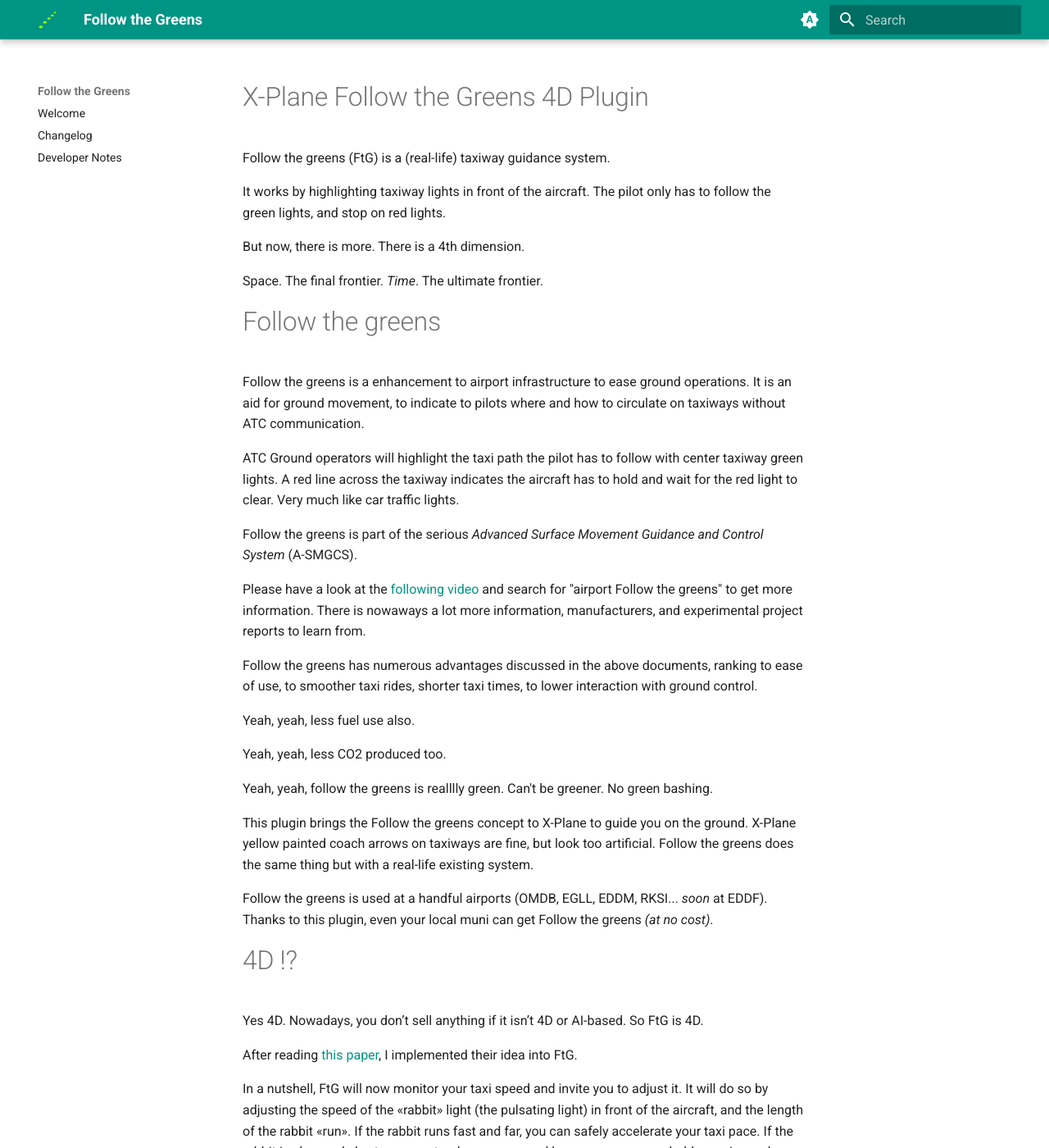
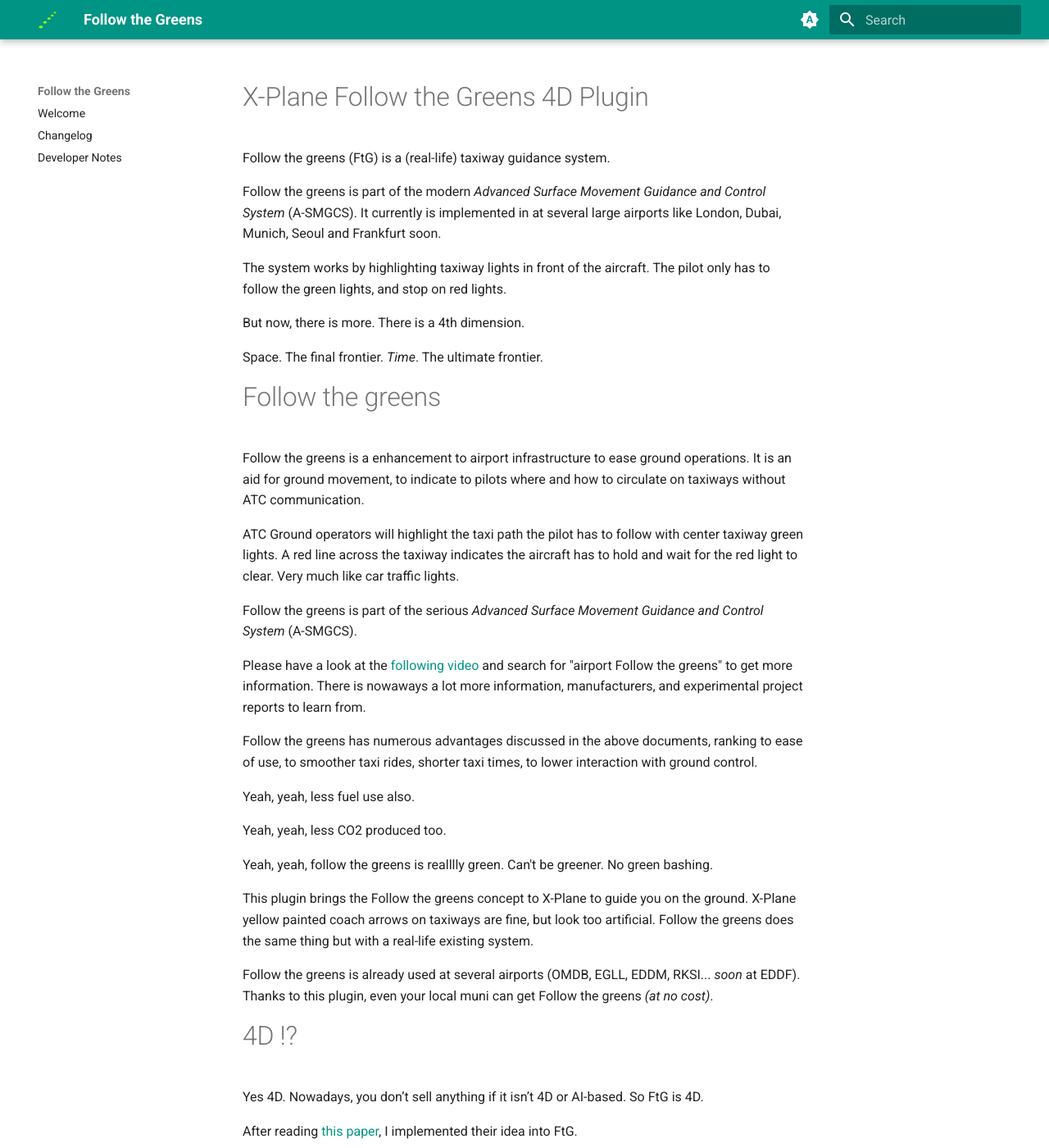
Before and after one commit to devleaks/followthegreens, an MkDocs documentation site: the page built from docs/plugin.md, in a window 1280 px wide and 1400 px high. Shown: the whole window at 82% size. Built offline with MkDocs 1.6.1 and Material for MkDocs 9.7.7, drawn with Linux system fonts in a browser that asks for light colours; some of the changed text lies outside the part shown.

```diff
--- a/docs/plugin.md
+++ b/docs/plugin.md
@@ -2,7 +2,10 @@
 
 Follow the greens (FtG) is a (real-life) taxiway guidance system.
 
-It works by highlighting taxiway lights in front of the aircraft.
+Follow the greens is part of the modern _Advanced Surface Movement Guidance and Control System_ (A-SMGCS).
+It currently is implemented in at several large airports like London, Dubai, Munich, Seoul and Frankfurt soon.
+
+The system works by highlighting taxiway lights in front of the aircraft.
 The pilot only has to follow the green lights, and stop on red lights.
 
 But now, there is more. There is a 4th dimension.
@@ -37,7 +40,7 @@
 X-Plane yellow painted coach arrows on taxiways are fine, but look too artificial.
 Follow the greens does the same thing but with a real-life existing system.
 
-Follow the greens is used at a handful airports (OMDB, EGLL, EDDM, RKSI... _soon_ at EDDF).
+Follow the greens is already used at several airports (OMDB, EGLL, EDDM, RKSI... _soon_ at EDDF).
 Thanks to this plugin, even your local muni can get Follow the greens _(at no cost)_.
 
 
```
Also changed, not shown: other parts of docs/plugin.md (+3 -3 lines), 1 other file.
